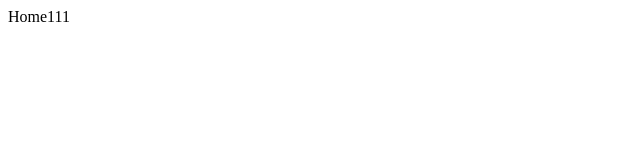
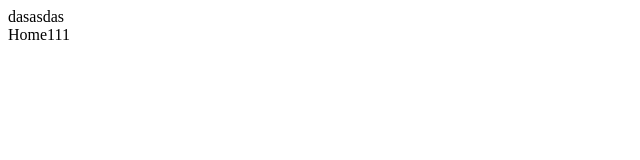
Before and after one commit to EuBain/master-react, a React (Vite) app: page /home in a window 1280 px wide. Shown: the top 160 px of the page, without its empty margins (0-640 px from the left). Built offline with nearby package versions, Linux system fonts and the light colour scheme.

Commit message:
nest first

```diff
--- a/src/main.tsx
+++ b/src/main.tsx
@@ -7,6 +7,7 @@ import { BrowserRouter } from 'react-router-dom'
 
 ReactDOM.createRoot(document.getElementById('root')!).render(
   <React.StrictMode>
+    dasasdas
     <BrowserRouter>
       <App />
     </BrowserRouter>
--- a/tsconfig.json
+++ b/tsconfig.json
@@ -6,7 +6,7 @@
     "module": "ESNext",
     "skipLibCheck": true,
     //基路径
-    "baseUrl": "./",
+    "baseUrl": ".",
     //配置路径
     "paths": {
       "@/*": ["src/*"],
--- a/vite.config.ts
+++ b/vite.config.ts
@@ -5,7 +5,7 @@ import path from 'path'
 
 // https://vitejs.dev/config/
 export default defineConfig({
-  base:'https://www.tayrsi.cn/master-react/',
+  // base:'https://www.tayrsi.cn/master-react/',
   plugins: [unocss(),react()],
   server: {
     port: 8888, //开发服务器端口
```
